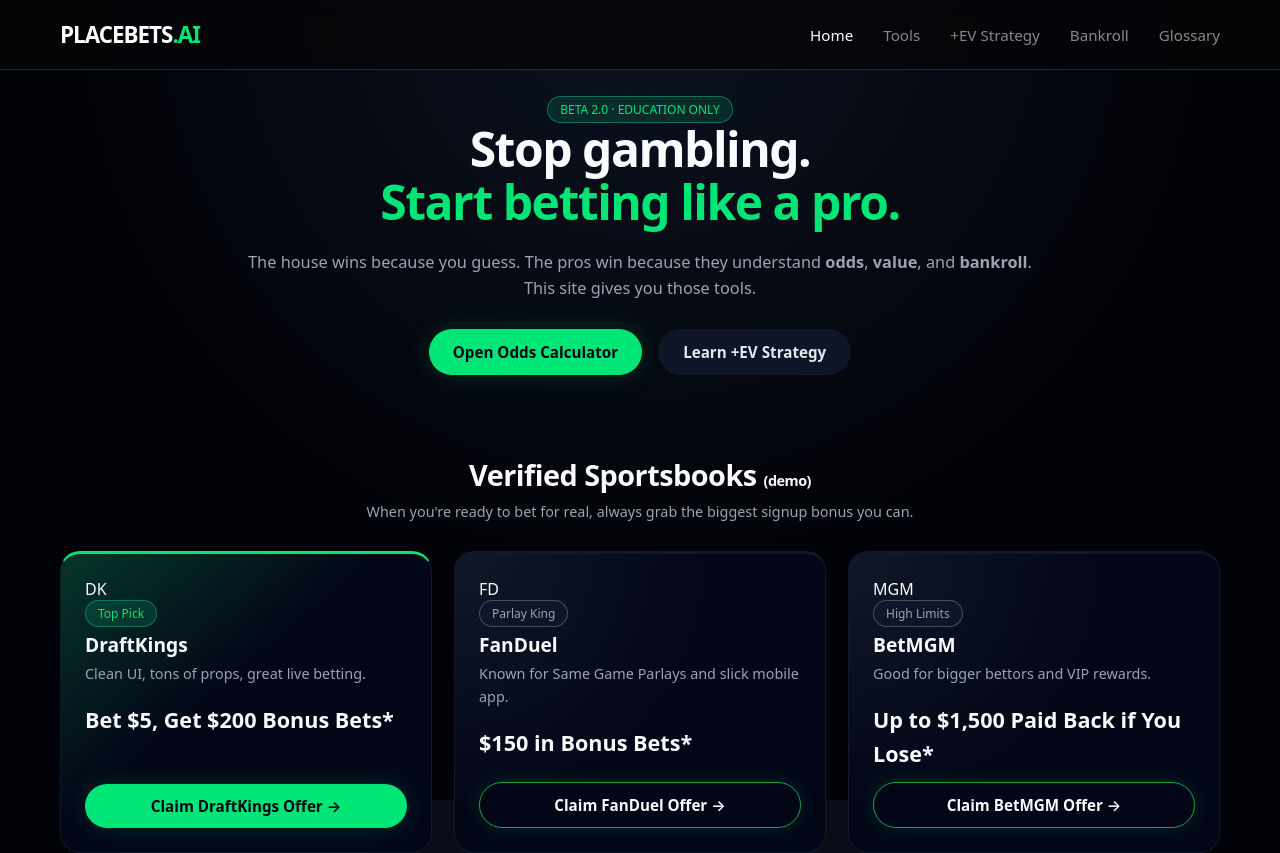
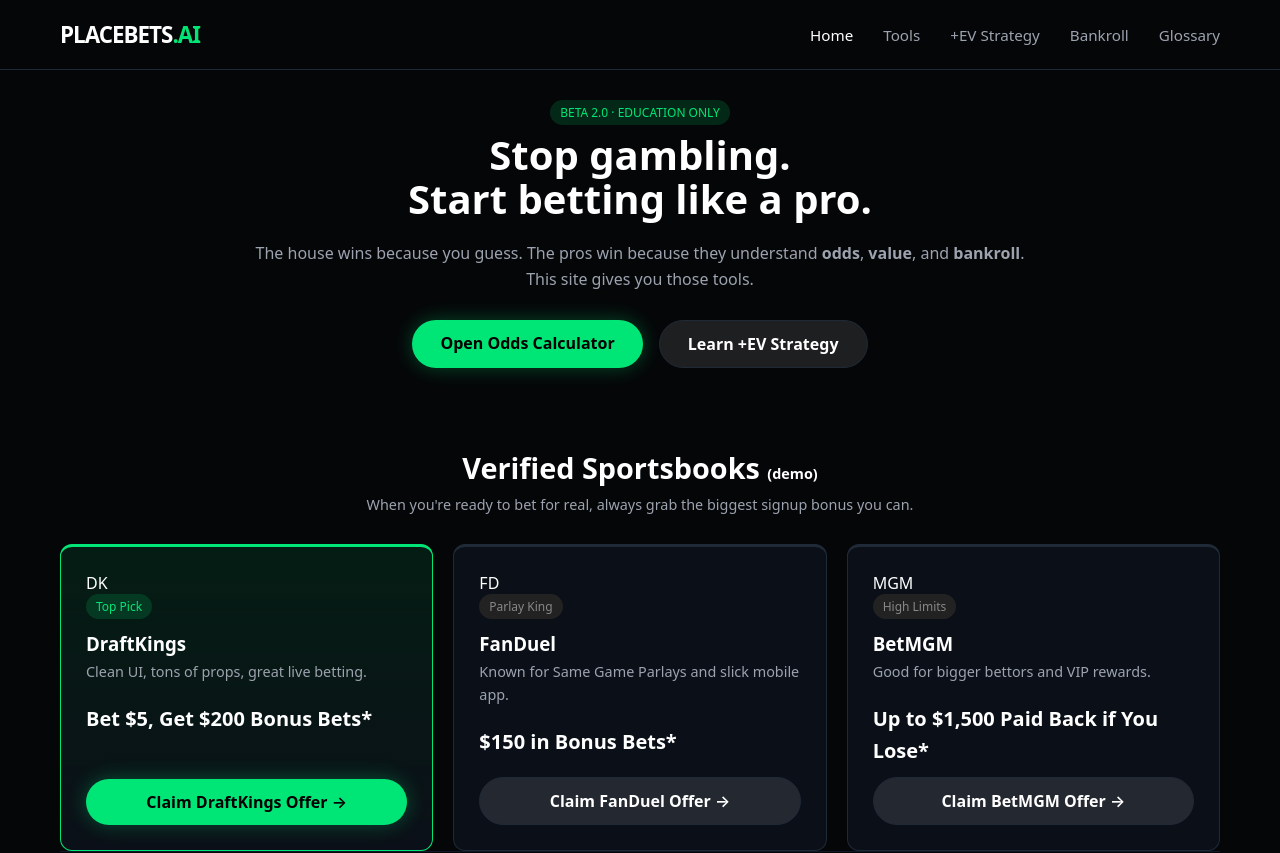
Before and after one commit to placebetsai/Placebetsai, a Next.js app: page / in a window 1280 px wide. Shown: the top 853 px of the page. Built offline with nearby package versions, Linux system fonts and the light colour scheme.

Commit message:
Update globals.css

```diff
--- a/app/globals.css
+++ b/app/globals.css
@@ -1,164 +1,37 @@
 :root {
   --bg-dark: #050608;
-  --bg-panel: #060a10;
-  --bg-card: #0b1018;
-  --bg-card-hover: #121827;
-
-  --primary: #00e676;
-  --primary-glow: rgba(0, 230, 118, 0.18);
-  --accent: #2979ff;
-  --danger: #ff1744;
-
-  --text-main: #f9fbff;
-  --text-muted: #9ba3b5;
-
-  --border-subtle: #111827;
-  --border-strong: #1f2937;
-
-  --font-main: system-ui, -apple-system, BlinkMacSystemFont, "Segoe UI",
-    Roboto, Helvetica, Arial, sans-serif;
+  --primary: #00e676; /* Neon Green */
+  --text-main: #ffffff;
+  --text-muted: #9ca3af;
+  --border-color: #1f2937;
 }
 
-* {
-  box-sizing: border-box;
-  margin: 0;
-  padding: 0;
-}
-
-html,
-body {
-  height: 100%;
-}
+* { box-sizing: border-box; margin: 0; padding: 0; }
 
 body {
-  background: radial-gradient(circle at top, #0b1320 0, #020308 55%);
+  background-color: var(--bg-dark);
   color: var(--text-main);
-  font-family: var(--font-main);
-  -webkit-font-smoothing: antialiased;
+  font-family: system-ui, -apple-system, sans-serif;
   overflow-x: hidden;
 }
 
-/* kill default blue links */
-a {
-  color: inherit;
-  text-decoration: none;
-}
+a { color: inherit; text-decoration: none; }
 
-a:hover {
-  text-decoration: none;
-}
+/* APP SHELL */
+.app-shell { min-height: 100vh; display: flex; flex-direction: column; }
+.site-main { flex: 1; width: 100%; max-width: 1200px; margin: 0 auto; padding: 100px 20px 40px; }
 
-/* ---------- APP SHELL ---------- */
-
-.app-shell {
-  min-height: 100vh;
-  display: flex;
-  flex-direction: column;
-}
-
-.site-main {
-  flex: 1;
-  width: 100%;
-  max-width: 1200px;
-  margin: 0 auto;
-  padding: 96px 20px 40px; /* room for navbar */
-}
-
-/* ---------- TYPOGRAPHY ---------- */
-
-h1 {
-  font-size: 3rem;
-  font-weight: 800;
-  letter-spacing: -1.5px;
-  margin-bottom: 20px;
-  line-height: 1.1;
-}
-
-h2 {
-  font-size: 1.8rem;
-  font-weight: 700;
-  letter-spacing: -0.5px;
-  margin-bottom: 15px;
-}
-
-h3 {
-  font-size: 1.2rem;
-  font-weight: 600;
-}
-
-p {
-  color: var(--text-muted);
-  line-height: 1.6;
-  margin-bottom: 18px;
-  font-size: 1.02rem;
-}
-
-.highlight {
-  color: var(--primary);
-}
-
-/* ---------- BUTTONS ---------- */
-
-.btn {
-  display: inline-flex;
-  align-items: center;
-  justify-content: center;
-  padding: 12px 24px;
-  border-radius: 999px;
-  font-weight: 600;
-  cursor: pointer;
-  transition: all 0.18s ease-out;
-  font-size: 0.95rem;
-  border: none;
-}
-
-.btn-primary {
-  background: var(--primary);
-  color: #020617;
-  box-shadow: 0 0 25px var(--primary-glow);
-}
-
-.btn-primary:hover {
-  transform: translateY(-1px) scale(1.01);
-  box-shadow: 0 0 35px var(--primary-glow);
-}
-
-/* generic ghost button */
-.btn-ghost {
-  background: rgba(15, 23, 42, 0.9);
-  color: #e5e7eb;
-  border: 1px solid var(--border-subtle);
-}
-
-.btn-ghost:hover {
-  border-color: var(--primary);
-}
-
-/* STRONGER ghost buttons just for sportsbook cards */
-.book-card .btn-ghost {
-  background: #020617;
-  color: #f9fafb;
-  border: 1px solid #16a34a;
-  box-shadow: 0 0 20px rgba(22, 163, 74, 0.2);
-}
-
-.book-card .btn-ghost:hover {
-  background: #022c22;
-  border-color: #22c55e;
-}
-
-/* ---------- NAVBAR FIXED (with mobile menu) ---------- */
+/* --------------------------------------------------------- */
+/* NAVBAR STYLES (THE FIX)                                   */
+/* --------------------------------------------------------- */
 
 .navbar {
   position: fixed;
-  top: 0;
-  left: 0;
-  right: 0;
+  top: 0; left: 0; right: 0;
   height: 70px;
-  background: rgba(5, 6, 8, 0.9);
-  backdrop-filter: blur(10px);
-  border-bottom: 1px solid #1f2937;
-  z-index: 100;
+  background-color: #050608; /* Solid dark color base */
+  border-bottom: 1px solid var(--border-color);
+  z-index: 1000;
 }
 
 .navbar-container {
@@ -172,255 +45,116 @@ p {
 }
 
 /* LOGO */
-.logo {
-  font-size: 1.4rem;
-  font-weight: 800;
-  color: #fff;
-  letter-spacing: -1px;
-}
-
-.logo-accent {
-  color: #00e676;
-}
+.logo { font-size: 1.4rem; font-weight: 800; color: #fff; letter-spacing: -1px; }
+.logo-accent { color: var(--primary); }
 
 /* DESKTOP LINKS */
-.desktop-links {
-  display: flex;
-  gap: 30px;
-}
+.desktop-links { display: flex; gap: 30px; }
+.nav-link { color: var(--text-muted); font-size: 0.95rem; font-weight: 500; transition: 0.2s; }
+.nav-link:hover, .nav-link.active { color: #fff; }
 
-.nav-link {
-  color: #888;
-  font-size: 0.95rem;
-  font-weight: 500;
-  transition: 0.2s;
-}
-
-.nav-link:hover,
-.nav-link.active {
-  color: #fff;
-}
-
-/* HAMBURGER BUTTON */
-
+/* HAMBURGER BUTTON (Reset & Custom) */
 .hamburger {
-  display: none; /* hidden on desktop */
+  display: none; /* Hidden on desktop */
   flex-direction: column;
   justify-content: space-between;
   width: 30px;
-  height: 21px;
-  background: transparent; /* no white box */
-  border: none;
+  height: 22px;
+  background: transparent !important; /* Force transparent background */
+  border: none !important; /* Remove white border */
   padding: 0;
   cursor: pointer;
-  z-index: 101;
+  z-index: 1001; /* Above the menu */
 }
 
 .bar {
   width: 100%;
-  height: 3px;
+  height: 3px; /* Thicker lines */
   background-color: #fff;
-  border-radius: 3px;
-  transition: 0.3s;
+  border-radius: 4px;
+  transition: all 0.3s ease-in-out;
+  transform-origin: left;
 }
 
-/* Hamburger animation */
-.hamburger.open .bar:nth-child(1) {
-  transform: translateY(9px) rotate(45deg);
-  background-color: #00e676;
-}
+/* Hamburger Animation */
+.hamburger.open .bar:nth-child(1) { transform: rotate(45deg); background-color: var(--primary); }
+.hamburger.open .bar:nth-child(2) { opacity: 0; }
+.hamburger.open .bar:nth-child(3) { transform: rotate(-45deg); background-color: var(--primary); }
 
-.hamburger.open .bar:nth-child(2) {
-  opacity: 0;
-}
-
-.hamburger.open .bar:nth-child(3) {
-  transform: translateY(-9px) rotate(-45deg);
-  background-color: #00e676;
-}
-
-/* MOBILE MENU OVERLAY – make it fully opaque and solid */
+/* MOBILE MENU OVERLAY */
 .mobile-menu {
   position: fixed;
-  top: 70px;
+  top: 70px; /* Starts exactly below navbar */
   left: 0;
-  right: 0;
-  bottom: 0;
-  background: radial-gradient(circle at top, #020617 0, #000000 55%);
-  padding: 40px 20px;
+  width: 100%;
+  height: calc(100vh - 70px); /* Covers rest of screen */
+  background-color: #050608; /* SOLID BLACK - NO TRANSPARENCY */
   display: flex;
   flex-direction: column;
+  padding: 30px 20px;
   gap: 20px;
-  transform: translateX(100%);
+  transform: translateX(100%); /* Hidden off-screen */
   transition: transform 0.3s ease-in-out;
-  z-index: 99;
+  z-index: 999;
 }
 
 .mobile-menu.open {
-  transform: translateX(0);
+  transform: translateX(0); /* Slide in */
 }
 
 .mobile-link {
   font-size: 1.5rem;
   font-weight: 700;
-  color: #9ca3af;
-  border-bottom: 1px solid #1f2937;
+  color: var(--text-muted);
+  border-bottom: 1px solid var(--border-color);
   padding-bottom: 15px;
 }
 
-.mobile-link.active {
-  color: #00e676;
-  border-color: #00e676;
+.mobile-link.active { color: var(--primary); border-color: var(--primary); }
+
+/* RESPONSIVE TRIGGER */
+@media (max-width: 768px) {
+  .desktop-links { display: none; }
+  .hamburger { display: flex; }
 }
 
-/* ---------- CARDS & GRIDS ---------- */
+/* --------------------------------------------------------- */
+/* REST OF SITE STYLES                                       */
+/* --------------------------------------------------------- */
 
-.page-wrap {
-  width: 100%;
+h1 { font-size: 2.5rem; font-weight: 800; line-height: 1.1; margin-bottom: 20px; }
+h2 { font-size: 1.8rem; margin-bottom: 15px; }
+p { color: var(--text-muted); line-height: 1.6; margin-bottom: 20px; }
+.text-center { text-align: center; }
+
+/* Buttons */
+.btn {
+  display: inline-block; padding: 12px 28px; border-radius: 999px;
+  font-weight: 600; text-align: center; border: none; cursor: pointer;
 }
+.btn-primary { background: var(--primary); color: #000; box-shadow: 0 0 20px rgba(0,230,118,0.3); }
+.btn-ghost { background: rgba(255,255,255,0.1); color: #fff; border: 1px solid var(--border-color); }
 
-.grid-2 {
-  display: grid;
-  grid-template-columns: repeat(2, minmax(0, 1fr));
-  gap: 28px;
+/* Cards & Grid */
+.grid-2 { display: grid; grid-template-columns: 1fr 1fr; gap: 20px; }
+.grid-3 { display: grid; grid-template-columns: repeat(auto-fit, minmax(300px, 1fr)); gap: 20px; }
+.card { background: #0b1018; border: 1px solid var(--border-color); padding: 25px; border-radius: 12px; }
+
+/* Book Cards */
+.book-card { display: flex; flex-direction: column; justify-content: space-between; border-top: 3px solid var(--border-color); }
+.book-card.featured { border-color: var(--primary); background: linear-gradient(180deg, rgba(0,230,118,0.1) 0%, #0b1018 100%); }
+.bonus-text { font-size: 1.25rem; font-weight: 700; color: #fff; margin: 10px 0; }
+.pill { padding: 4px 10px; font-size: 0.75rem; border-radius: 20px; background: #222; color: #888; display: inline-block; margin-bottom: 8px; }
+.pill.green { background: rgba(0,230,118,0.15); color: var(--primary); }
+
+/* Calculator */
+.calc-box { max-width: 600px; margin: 0 auto; background: #0b1018; border: 1px solid var(--border-color); padding: 25px; border-radius: 12px; }
+.input-group label { display: block; margin-bottom: 8px; color: var(--text-muted); font-size: 0.9rem; }
+.input-group input { width: 100%; padding: 12px; background: #050608; border: 1px solid var(--border-color); color: #fff; border-radius: 8px; font-size: 1rem; }
+
+/* Mobile Adjustments */
+@media (max-width: 768px) {
+  h1 { font-size: 2.2rem; }
+  .grid-2 { grid-template-columns: 1fr; }
+  .site-main { padding-top: 90px; }
 }
-
-.grid-3 {
-  display: grid;
-  grid-template-columns: repeat(auto-fit, minmax(260px, 1fr));
-  gap: 22px;
-}
-
-.card {
-  background: radial-gradient(circle at top left, #111827 0, #020617 55%);
-  border-radius: 20px;
-  border: 1px solid var(--border-subtle);
-  padding: 24px;
-  position: relative;
-  overflow: hidden;
-  transition: transform 0.18s ease-out, border-color 0.18s ease-out,
-    box-shadow 0.18s ease-out, background 0.18s ease-out;
-}
-
-.card:hover {
-  border-color: rgba(16, 185, 129, 0.6);
-  box-shadow: 0 20px 45px rgba(15, 23, 42, 0.9);
-  transform: translateY(-3px);
-}
-
-/* sportsbook cards */
-
-.book-card {
-  display: flex;
-  flex-direction: column;
-  justify-content: space-between;
-  border-top: 3px solid var(--border-subtle);
-  min-height: 190px;
-}
-
-.book-card.featured {
-  border-top-color: var(--primary);
-  background: linear-gradient(
-    140deg,
-    rgba(16, 185, 129, 0.28) 0%,
-    #020617 45%,
-    #020617 100%
-  );
-}
-
-.bonus-text {
-  font-size: 1.35rem;
-  font-weight: 700;
-  color: #f9fafb;
-  margin: 6px 0 10px;
-}
-
-/* ---------- UTILS ---------- */
-
-.text-center {
-  text-align: center;
-}
-
-.mt-2 {
-  margin-top: 16px;
-}
-
-.mt-4 {
-  margin-top: 40px;
-}
-
-.pill {
-  display: inline-flex;
-  align-items: center;
-  justify-content: center;
-  font-size: 0.75rem;
-  padding: 4px 12px;
-  border-radius: 999px;
-  background: rgba(15, 23, 42, 0.95);
-  border: 1px solid rgba(148, 163, 184, 0.4);
-  color: #9ca3af;
-}
-
-.pill.green {
-  background: rgba(16, 185, 129, 0.16);
-  border-color: rgba(16, 185, 129, 0.5);
-  color: var(--primary);
-}
-
-/* calculator wrapper */
-
-.calc-box {
-  max-width: 600px;
-  margin: 0 auto;
-  background: rgba(15, 23, 42, 0.96);
-  border-radius: 20px;
-  border: 1px solid var(--border-strong);
-  padding: 28px;
-}
-
-.input-group label {
-  display: block;
-  margin-bottom: 6px;
-  font-size: 0.9rem;
-  color: #9ca3af;
-}
-
-.input-group input {
-  width: 100%;
-  padding: 12px 14px;
-  border-radius: 10px;
-  border: 1px solid var(--border-subtle);
-  background: #020617;
-  color: #e5e7eb;
-  font-size: 1rem;
-  font-family: monospace;
-}
-
-.input-group input:focus {
-  outline: none;
-  border-color: var(--primary);
-}
-
-/* ---------- RESPONSIVE ---------- */
-
-@media (max-width: 768px) {
-  .site-main {
-    padding-top: 88px;
-  }
-
-  h1 {
-    font-size: 2.15rem;
-  }
-
-  .grid-2 {
-    grid-template-columns: 1fr;
-  }
-
-  .desktop-links {
-    display: none; /* hide desktop nav */
-  }
-
-  .hamburger {
-    display: flex; /* show hamburger */
-  }
-}
```
